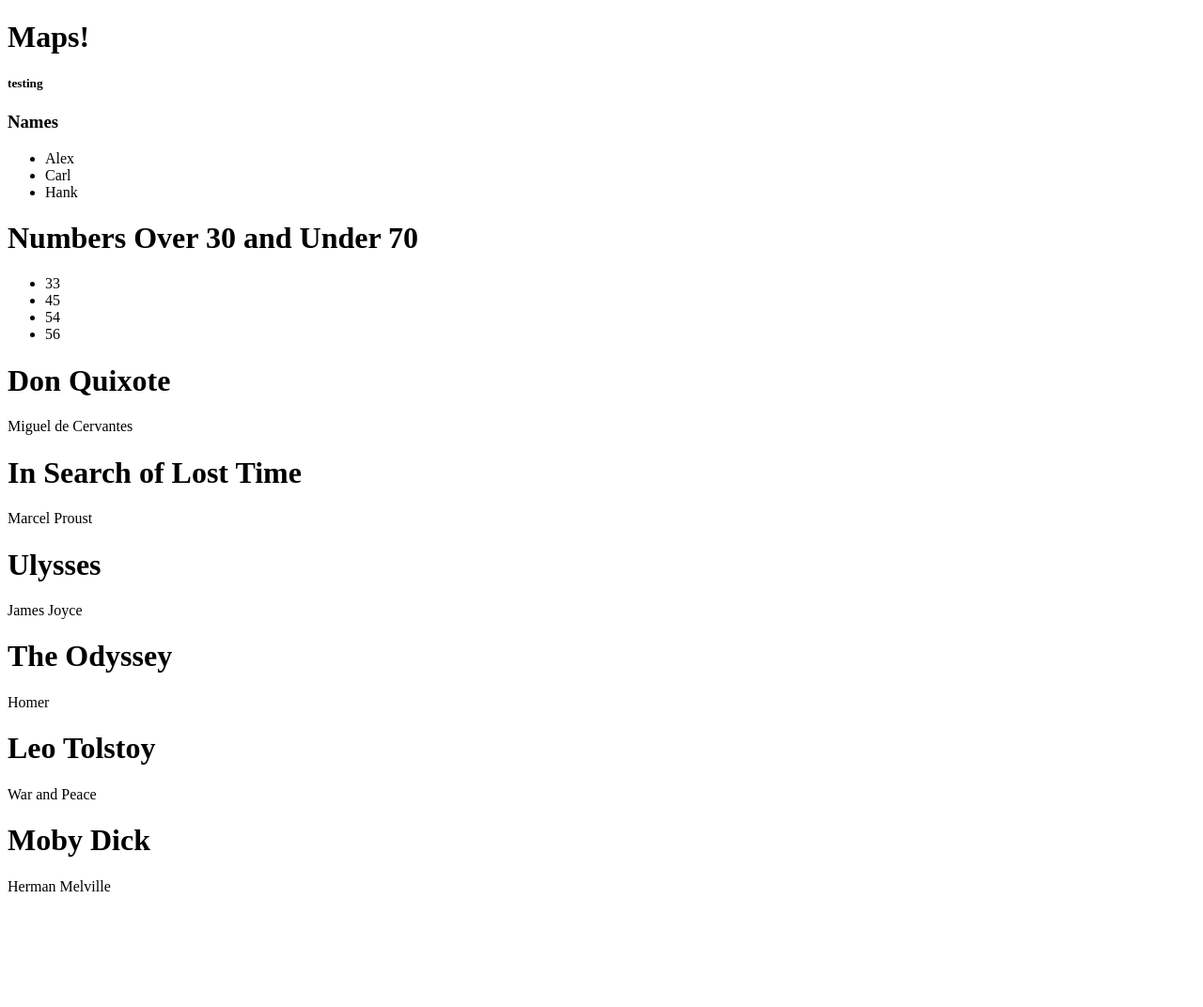
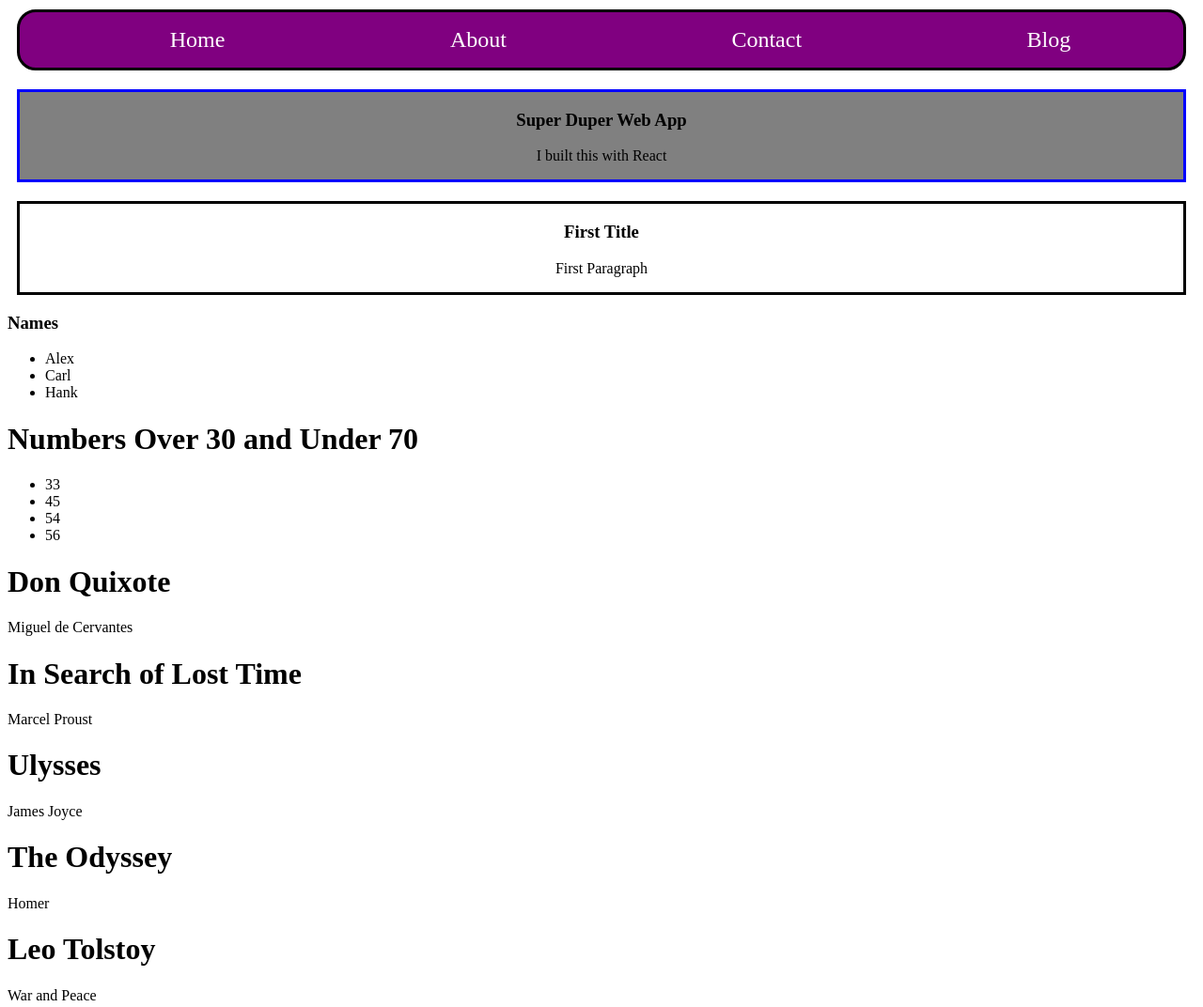
Before and after one commit to tjette/introToReact, a React app: page / in a window 1280 px wide. Shown: the top 1072 px of the page at 94% size. Before the commit the page ends 969 px from the top, so only its background shows below. Built offline with nearby package versions, Linux system fonts and the light colour scheme.

Commit message:
refactored components

```diff
--- a/public/index.html
+++ b/public/index.html
@@ -26,6 +26,7 @@
       You need to enable JavaScript to run this app.
     </noscript>
     <div id="root"></div>
+    <div id="map"></div>
     <!--
       This HTML file is a template.
       If you open it directly in the browser, you will see an empty page.
--- a/src/MappingAndFiltering.js
+++ /dev/null
@@ -1,69 +0,0 @@
-import React from 'react';
-import DATA from './DATA';
-const testing = "testing";
-
-const NamesList = (props) => {
-  var namesItems = props.names.filter(function(name){
-    return name.length === 4;
-  }).map(function(name,index){
-      return <li key={index}> {name} </li>
-    })
-
-    return (
-      <div>
-        <h3>Names</h3>
-        <ul>
-        {namesItems}
-        </ul>
-      </div>
-    )
-}
-
-const Books = (props) => {
-  const book = props.books.map(function(book, index){
-    return (
-            <div key={index}>
-              <h1>{book.title} </h1>
-              <p> {book.author}</p>
-            </div>
-    )
-  })
-
-  return (
-    <div>
-      {book}
-    </div>
-  )
-}
-
-const NumbersOver30Under70 = (props) => {
-  const newNums = props.numbers.filter(function(num){
-    return num < 70 && num >30;
-  })
-  .map(function(num,index){
-    return <li key={index}>{num}</li>
-  })
-    return(
-      <div>
-      <h1>Numbers Over 30 and Under 70</h1>
-      <ul>
-        {newNums}
-      </ul>
-      </div>
-    )
-}
-
-const MappingAndFiltering = (props) => {
-
-  return (
-    <div>
-      <h1>{props.title}</h1>
-      <h5>{testing}</h5>
-        <NamesList names={props.allTheData.names}/>
-        <NumbersOver30Under70 numbers={props.allTheData.numbers} />
-        <Books books={props.allTheData.books}/>
-    </div>
-  )
-}
-
-export default MappingAndFiltering;
--- a/src/WebApp.js
+++ /dev/null
@@ -1,53 +0,0 @@
-import React from 'react';
-
-const NavBar = (props) => {
-  return (
-  <nav className="nav">
-    <ul className= "navItemContainer">
-      {
-        props.navLinks.map(function(item){
-          return (
-              <li>{item}</li>
-          )
-        })
-      }
-    </ul>
-  </nav>
-  )
-}
-
-const Jumbotron = (props) => {
-  return (
-    <div className="jumbotron">
-      <h3> {props.header}</h3>
-      <p> {props.callToAction}</p>
-    </div>
-  )
-}
-
-const Section = (props) => {
-  return (
-    <div className="section">
-      <h3>{props.title}</h3>
-      <p>{props.paragraph}</p>
-    </div>
-  )
-}
-
-const WebApp = () => {
-  return (
-    <div className= "appContainer">
-      <NavBar navLinks = {["Home", "About", "Contact", "Blog"]} />
-      <Jumbotron
-      header={"Super Duper Web App"}
-      callToAction = {"I built this with React"}
-      />
-      <Section
-      title={"First Title"}
-      paragraph={"First Paragraph"}
-      />
-    </div>
-  )
-}
-
-export default WebApp;
--- /dev/null
+++ b/src/WebApp/App.js
@@ -0,0 +1,23 @@
+import React from 'react';
+import Hero from './Hero';
+import NavBar from './NavBar';
+import Section from './Section';
+
+
+const App = () => {
+  return (
+    <div className= "appContainer">
+      <NavBar navLinks = {["Home", "About", "Contact", "Blog"]} />
+      <Hero
+      header={"Super Duper Web App"}
+      callToAction = {"I built this with React"}
+      />
+      <Section
+      title={"First Title"}
+      paragraph={"First Paragraph"}
+      />
+    </div>
+  )
+}
+
+export default App;
--- /dev/null
+++ b/src/WebApp/Books.js
@@ -0,0 +1,22 @@
+import React from 'react';
+
+
+
+const Books = (props) => {
+  const book = props.books.map(function(book, index){
+    return (
+            <div key={index}>
+              <h1>{book.title} </h1>
+              <p> {book.author}</p>
+            </div>
+    )
+  })
+
+  return (
+    <div>
+      {book}
+    </div>
+  )
+}
+
+export default Books;
--- /dev/null
+++ b/src/WebApp/Hero.js
@@ -0,0 +1,13 @@
+import React from 'react';
+
+
+const Hero = (props) => {
+  return (
+    <div className="jumbotron">
+      <h3> {props.header}</h3>
+      <p> {props.callToAction}</p>
+    </div>
+  )
+}
+
+export default Hero;
--- /dev/null
+++ b/src/WebApp/MappingAndFiltering.js
@@ -0,0 +1,19 @@
+import React from 'react';
+import DATA from './DATA';
+import NamesList from './NamesList';
+import NumbersOver30Under70 from './NumbersOver30Under70';
+import Books from './Books';
+
+
+const MappingAndFiltering = (props) => {
+
+  return (
+    <div>
+        <NamesList names={props.allTheData.names}/>
+        <NumbersOver30Under70 numbers={props.allTheData.numbers} />
+        <Books books={props.allTheData.books}/>
+    </div>
+  )
+}
+
+export default MappingAndFiltering;
--- /dev/null
+++ b/src/WebApp/NamesList.js
@@ -0,0 +1,20 @@
+import React from 'react';
+
+const NamesList = (props) => {
+  var namesItems = props.names.filter(function(name){
+    return name.length === 4;
+  }).map(function(name,index){
+      return <li key={index}> {name} </li>
+    })
+
+    return (
+      <div>
+        <h3>Names</h3>
+        <ul>
+        {namesItems}
+        </ul>
+      </div>
+    )
+}
+
+export default NamesList;
--- /dev/null
+++ b/src/WebApp/NavBar.js
@@ -0,0 +1,19 @@
+import React from 'react';
+
+const NavBar = (props) => {
+  return (
+  <nav className="nav">
+    <ul className= "navItemContainer">
+      {
+        props.navLinks.map(function(item){
+          return (
+              <li>{item}</li>
+          )
+        })
+      }
+    </ul>
+  </nav>
+  )
+}
+
+export default NavBar;
--- /dev/null
+++ b/src/WebApp/NumbersOver30Under70.js
@@ -0,0 +1,20 @@
+import React from 'react';
+
+const NumbersOver30Under70 = (props) => {
+  const newNums = props.numbers.filter(function(num){
+    return num < 70 && num >30;
+  })
+  .map(function(num,index){
+    return <li key={index}>{num}</li>
+  })
+    return(
+      <div>
+      <h1>Numbers Over 30 and Under 70</h1>
+      <ul>
+        {newNums}
+      </ul>
+      </div>
+    )
+}
+
+export default NumbersOver30Under70;
--- /dev/null
+++ b/src/WebApp/Section.js
@@ -0,0 +1,12 @@
+import React from 'react';
+
+const Section = (props) => {
+  return (
+    <div className="section">
+      <h3>{props.title}</h3>
+      <p>{props.paragraph}</p>
+    </div>
+  )
+}
+
+export default Section;
--- a/src/index.js
+++ b/src/index.js
@@ -1,12 +1,10 @@
 import React from 'react';
 import ReactDOM from 'react-dom';
-import DATA from './DATA'
+import DATA from './WebApp/DATA'
 
 import './styles.css';
-import WebApp from './WebApp';
-import MappingAndFiltering from './MappingAndFiltering';
+import App from './WebApp/App';
+import MappingAndFiltering from './WebApp/MappingAndFiltering';
 
-ReactDOM.render(<MappingAndFiltering title={"Maps!"}
-allTheData={DATA}
-
-/>, document.getElementById('root'));
+ReactDOM.render(<App/>, document.getElementById('root'));
+ReactDOM.render(<MappingAndFiltering allTheData={DATA}/>, document.getElementById('map'));
```
Also changed, not shown: src/WebApp/DATA.js (renamed from src/DATA.js).
